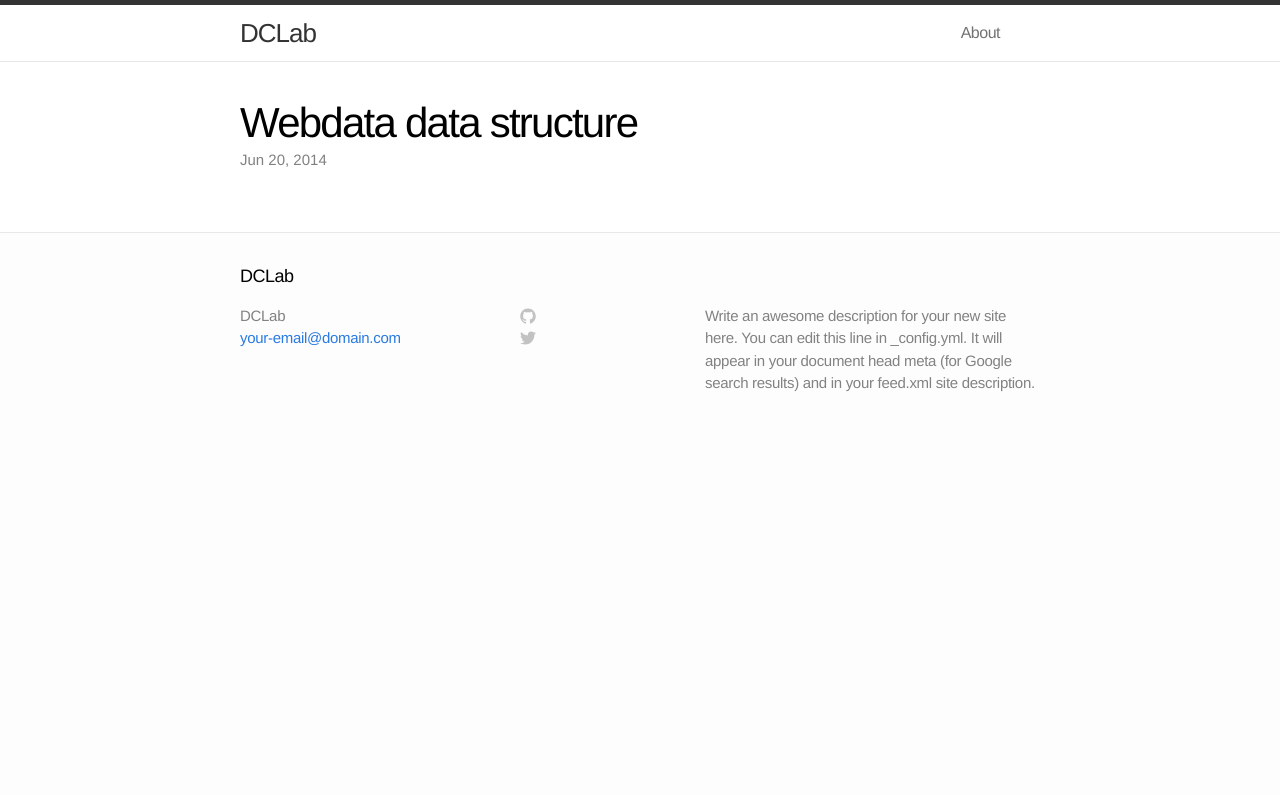
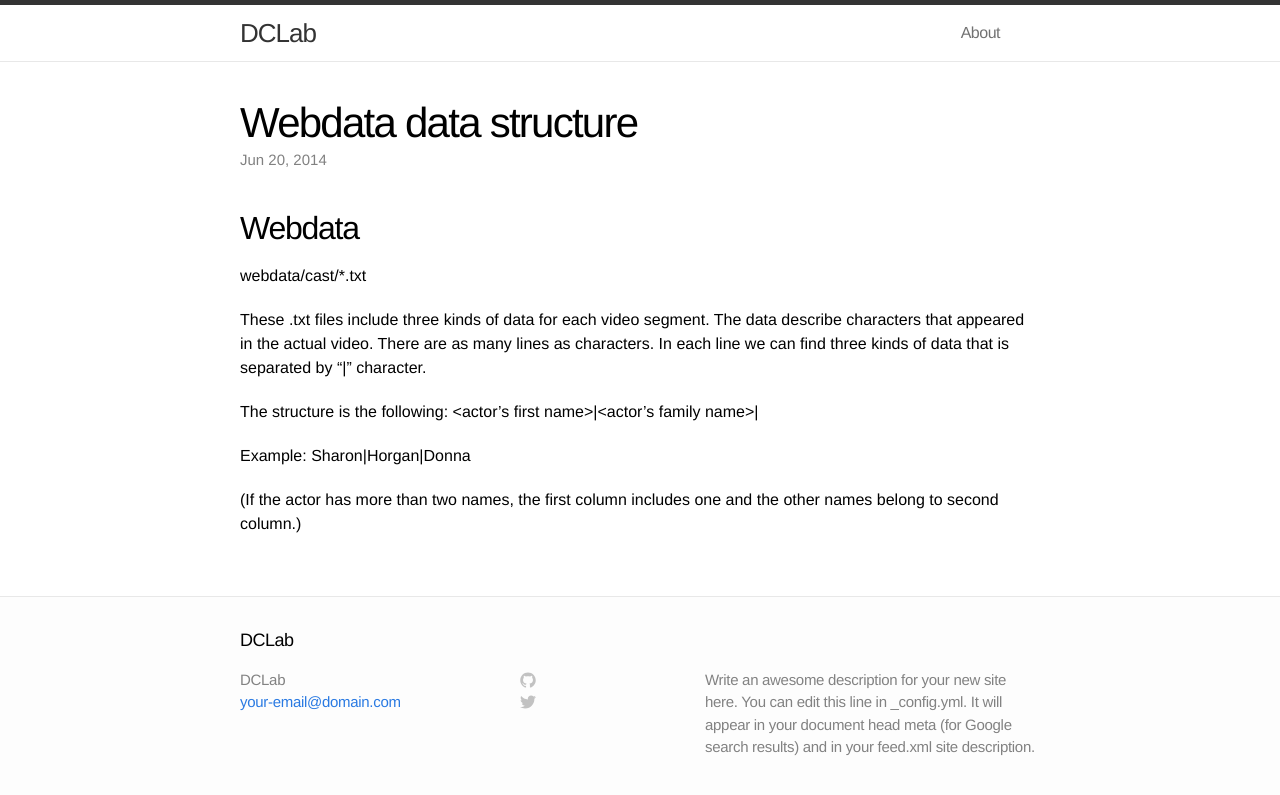
Before and after one commit to DCLab-MediaLab/DCLab-MediaLab.github.io, a Jekyll site: the page built from _posts/2014-06-20-data-structure-webdata.markdown, in a window 1280 px wide. Shown: the top 795 px of the page. Built offline with Jekyll 4.4.1, drawn with Linux system fonts in a browser that asks for light colours.

Commit message:
Update 2014-06-20-data-structure-webdata.markdown

```diff
--- a/_posts/2014-06-20-data-structure-webdata.markdown
+++ b/_posts/2014-06-20-data-structure-webdata.markdown
@@ -4,3 +4,20 @@ title:  "Webdata data structure"
 date:   2014-06-20 7:00
 categories: data structure
 ---
+
+##Webdata
+
+webdata/cast/*.txt
+
+These .txt files include three kinds of data for each video segment.
+The data describe characters that appeared in the actual video.
+There are as many lines as characters.
+In each line we can find three kinds of data that is separated by "|" character.
+
+The structure is the following:
+	<actor's first name>|<actor's family name>|<played character>
+
+Example:
+	Sharon|Horgan|Donna
+
+(If the actor has more than two names, the first column includes one and the other names belong to second column.)
```
